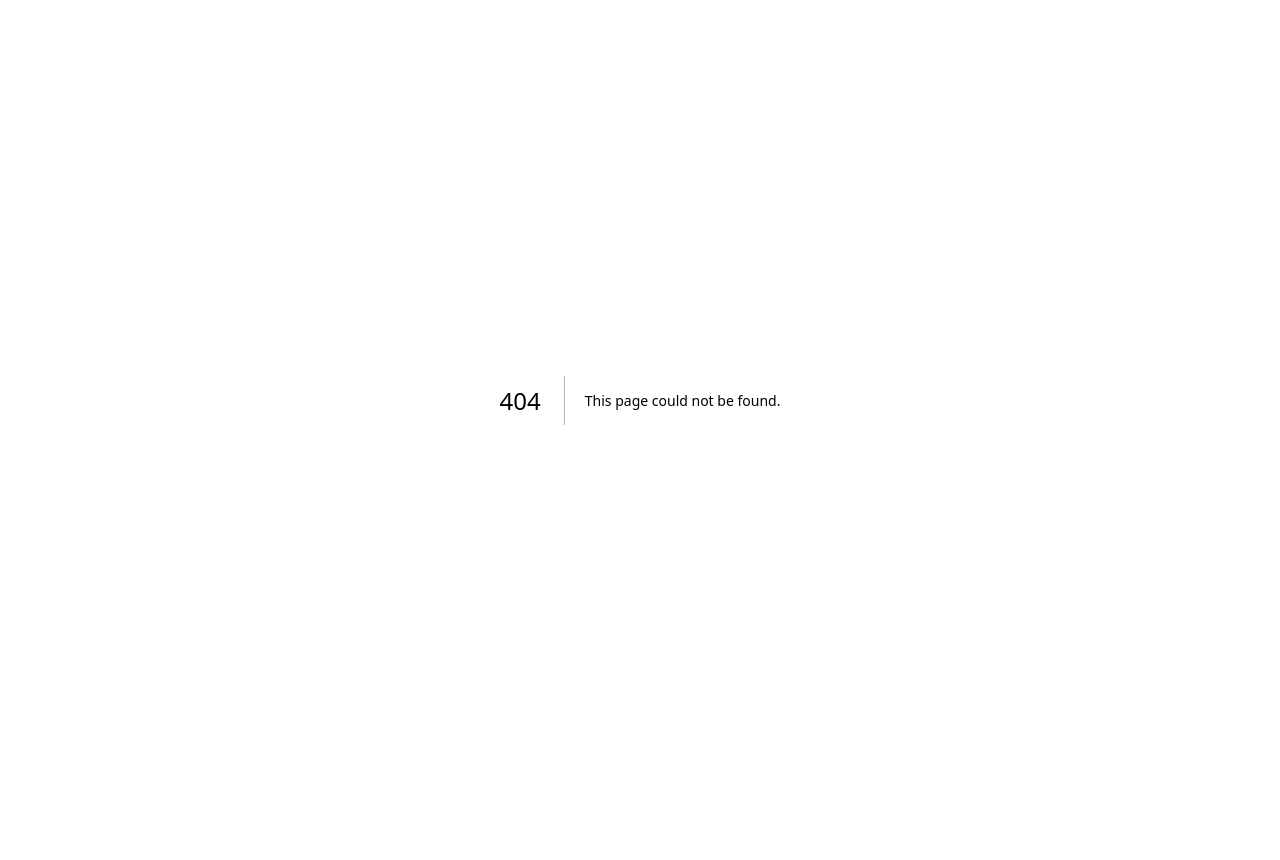
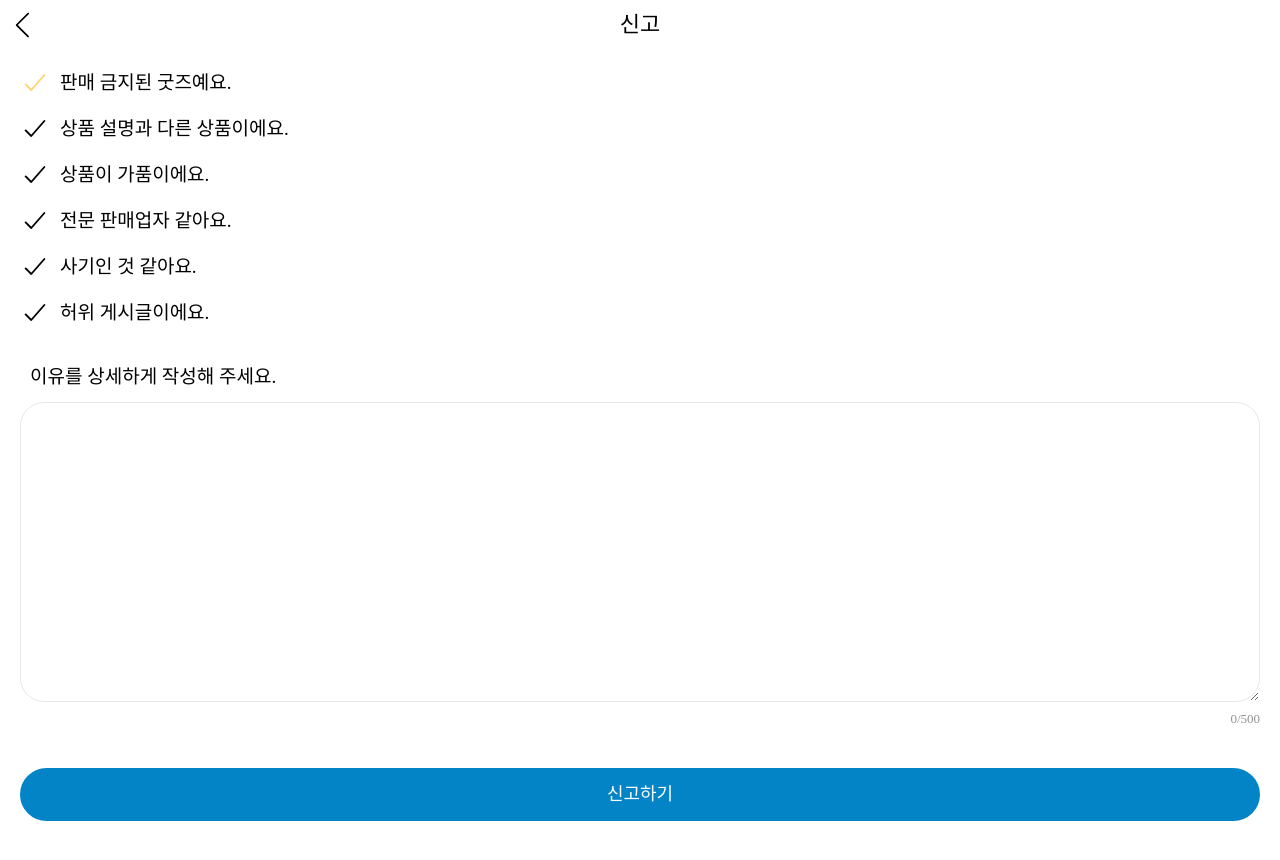
Before and after one commit to Spharos-Nu/Nu-FE, a Next.js app: page /goods-complain in a window 1280 px wide. Before the commit this address had no page. Before the commit the page ends 800 px from the top, so only its background shows below. Built offline with nearby package versions, Linux system fonts and the light colour scheme; a web font is replaced by a local one.

Commit message:
Refactor: 신고 화면 유저, 굿즈로 구분 완료, 굿즈 상세랑 화면 연결

```diff
--- /dev/null
+++ b/src/app/(complain)/goods-complain/page.tsx
@@ -0,0 +1,25 @@
+import ComplainForm from '@/containers/complain/ComplainForm'
+
+export default function GoodsComplain({
+  searchParams,
+}: {
+  searchParams: { [key: string]: string | string[] | undefined }
+}) {
+  const goodsCode = searchParams.goodsCode ? Number(searchParams.goodsCode) : 0
+
+  const goodsComplainPost = async (complainData: FormData) => {
+    'use server'
+
+    // eslint-disable-next-line no-console
+    console.log(goodsCode)
+    // eslint-disable-next-line no-console
+    console.log(complainData)
+    complainData.get('')
+  }
+
+  return (
+    <main>
+      <ComplainForm complainPost={goodsComplainPost} />
+    </main>
+  )
+}
--- /dev/null
+++ b/src/app/(complain)/layout.tsx
@@ -0,0 +1,14 @@
+import ComplainHeader from '@/containers/complain/ComplainHeader'
+
+export default function Layout({
+  children,
+}: Readonly<{
+  children: React.ReactNode
+}>) {
+  return (
+    <>
+      <ComplainHeader />
+      {children}
+    </>
+  )
+}
--- /dev/null
+++ b/src/app/(complain)/user-complain/page.tsx
@@ -0,0 +1,28 @@
+import ComplainForm from '@/containers/complain/ComplainForm'
+
+export default function UserComplain({
+  searchParams,
+}: {
+  searchParams: { [key: string]: string | string[] | undefined }
+}) {
+  const seller = searchParams.seller ? (searchParams.seller as string) : ''
+  const goodsCode = searchParams.goodsCode ? Number(searchParams.goodsCode) : 0
+
+  const userComplainPost = async (complainData: FormData) => {
+    'use server'
+
+    // eslint-disable-next-line no-console
+    console.log(goodsCode)
+    // eslint-disable-next-line no-console
+    console.log(seller)
+    // eslint-disable-next-line no-console
+    console.log(complainData)
+    complainData.get('content')
+  }
+
+  return (
+    <main>
+      <ComplainForm complainPost={userComplainPost} />
+    </main>
+  )
+}
--- a/src/app/(goods)/seller/page.tsx
+++ b/src/app/(goods)/seller/page.tsx
@@ -3,13 +3,19 @@ import SellerMannerDuck from '@/containers/goods/seller/SellerMannerDuck'
 import SellerProfile from '@/containers/goods/seller/SellerProfile'
 import SellerReview from '@/containers/goods/seller/SellerReview'
 
-export default function SellerPage() {
+export default function SellerPage({
+  searchParams,
+}: {
+  searchParams: { [key: string]: string | string[] | undefined }
+}) {
+  const goodsCode = searchParams.goodsCode ? Number(searchParams.goodsCode) : 0
+
   return (
-    <div>
-      <SellerHeader />
+    <>
+      <SellerHeader goodsCode={goodsCode} />
       <SellerProfile />
       <SellerMannerDuck />
       <SellerReview />
-    </div>
+    </>
   )
 }
--- a/src/app/complain/page.tsx
+++ /dev/null
@@ -1,11 +0,0 @@
-import ComplainForm from '@/containers/complain/ComplainForm'
-import ComplainHeader from '@/containers/complain/ComplainHeader'
-
-export default function Complain() {
-  return (
-    <div>
-      <ComplainHeader />
-      <ComplainForm />
-    </div>
-  )
-}
--- a/src/containers/complain/CheckList.tsx
+++ b/src/containers/complain/CheckList.tsx
@@ -3,41 +3,19 @@
 import { useState } from 'react'
 import { IoCheckmark } from 'react-icons/io5'
 
-export default function CheckList() {
-  const complainList = [
-    {
-      id: 0,
-      description: '판매 금지된 굿즈예요.',
-    },
-    {
-      id: 1,
-      description: '비매너 사용자예요.',
-    },
-    {
-      id: 2,
-      description: '거래 중 분쟁이 발생했어요.',
-    },
-    {
-      id: 3,
-      description: '사기인 것 같아요.',
-    },
-    {
-      id: 4,
-      description: '욕설, 비방, 혐오 표현을 해요.',
-    },
-    {
-      id: 5,
-      description: '연애 목적의 대화를 시도해요.',
-    },
-    {
-      id: 6,
-      description: '부적절한 성적 행위를 해요.',
-    },
-  ]
+interface CheckListType {
+  id: number
+  description: string
+}
 
-  const [selected, setSelected] = useState<number>(0)
+export default function CheckList({
+  complainList,
+}: {
+  complainList: CheckListType[]
+}) {
+  const [selected, setSelected] = useState<string>(complainList[0].description)
   const onChangeRadio = (e: React.ChangeEvent<HTMLInputElement>) => {
-    setSelected(Number(e.target.value))
+    setSelected(e.target.value)
   }
 
   return (
@@ -48,15 +26,15 @@ export default function CheckList() {
             <label key={item.id}>
               <input
                 type="radio"
-                name="complainType"
-                value={item.id}
+                name="reason"
+                value={item.description}
                 id={item.description}
-                checked={selected === item.id}
+                checked={selected === item.description}
                 onChange={onChangeRadio}
                 className="hidden"
               />
               <IoCheckmark
-                className={`absolute inline-block w-[30px] h-[31px] ${selected === item.id ? ' text-[#FFD26F]' : ' text-black'}`}
+                className={`absolute inline-block w-[30px] h-[31px] ${selected === item.description ? ' text-[#FFD26F]' : ' text-black'}`}
               />
               <p className="pl-[40px] text-[19px] leading-[31px]">
                 {item.description}
--- a/src/containers/complain/ComplainForm.tsx
+++ b/src/containers/complain/ComplainForm.tsx
@@ -1,14 +1,81 @@
+'use client'
+
+import { usePathname } from 'next/navigation'
 import CheckList from './CheckList'
 import ReasonArea from './ReasonArea'
 
-export default function ComplainForm() {
+export default function ComplainForm({
+  complainPost,
+}: {
+  complainPost: (complainData: FormData) => void
+}) {
+  const pathname = usePathname()
+
+  const userComplainList = [
+    {
+      id: 0,
+      description: '비매너 사용자예요.',
+    },
+    {
+      id: 1,
+      description: '거래 중 분쟁이 발생했어요.',
+    },
+    {
+      id: 2,
+      description: '사기인 것 같아요.',
+    },
+    {
+      id: 3,
+      description: '욕설, 비방, 혐오 표현을 해요.',
+    },
+    {
+      id: 4,
+      description: '연애 목적의 대화를 시도해요.',
+    },
+    {
+      id: 5,
+      description: '부적절한 성적 행위를 해요.',
+    },
+  ]
+
+  const goodsComplainList = [
+    {
+      id: 0,
+      description: '판매 금지된 굿즈예요.',
+    },
+    {
+      id: 1,
+      description: '상품 설명과 다른 상품이에요.',
+    },
+    {
+      id: 2,
+      description: '상품이 가품이에요.',
+    },
+    {
+      id: 3,
+      description: '전문 판매업자 같아요.',
+    },
+    {
+      id: 4,
+      description: '사기인 것 같아요.',
+    },
+    {
+      id: 5,
+      description: '허위 게시글이에요.',
+    },
+  ]
+
   return (
-    <form className="px-[20px]">
-      <CheckList />
+    <form action={complainPost} className="px-[20px]">
+      {pathname === '/user-complain' ? (
+        <CheckList complainList={userComplainList} />
+      ) : (
+        <CheckList complainList={goodsComplainList} />
+      )}
       <ReasonArea />
       <button
         type="submit"
-        className="w-full mt-[20px] px-[15px] py-[13px] mb-[40px] bg-[#2B74B9] rounded-full text-white text-[18px]"
+        className="w-full mt-[20px] px-[15px] py-[13px] mb-[40px] bg-sky-600 rounded-full text-white text-[18px]"
       >
         신고하기
       </button>
--- a/src/containers/complain/ReasonArea.tsx
+++ b/src/containers/complain/ReasonArea.tsx
@@ -9,15 +9,16 @@ export default function ReasonArea() {
     <div className="mt-[35px]">
       <p className="text-[19px] pl-[10px]">이유를 상세하게 작성해 주세요.</p>
       <textarea
-        name="description"
+        id="content"
+        name="content"
         className="w-full h-[300px] mt-[10px] px-[15px] py-[13px] rounded-3xl focus:outline-none border
           placeholder:text-[#bcbcbc] placeholder:text-[15px] placeholder:whitespace-pre-line"
         maxLength={500}
         onChange={(e) => setInputCount(e.target.value.length)}
       />
       <div className="flex justify-end mb-[20px] text-[13px] text-[#8f8f8f]">
-        <p className="">{inputCount}</p>
-        <p className="">/500</p>
+        <p>{inputCount}</p>
+        <p>/500</p>
       </div>
     </div>
   )
--- a/src/containers/goods/detail/EtcArea.tsx
+++ b/src/containers/goods/detail/EtcArea.tsx
@@ -35,7 +35,10 @@ export default function EtcArea({ goodsCode }: { goodsCode: number }) {
         </div>
         <SlArrowRight className="absolute top-1/2 right-0 -translate-y-1/2" />
       </Link>
-      <div className="mt-[20px] flex justify-between relative">
+      <Link
+        href={`/goods-complain?goodsCode=${goodsCode}`}
+        className="mt-[20px] flex justify-between relative"
+      >
         <div className="flex">
           <PiSirenLight className="w-[25px] h-[25px]" />
           <p className="content-center pl-[10px] text-[15px] tracking-[-0.05rem]">
@@ -43,7 +46,7 @@ export default function EtcArea({ goodsCode }: { goodsCode: number }) {
           </p>
         </div>
         <SlArrowRight className="absolute top-1/2 right-0 -translate-y-1/2 w-[15px] h-[15px]" />
-      </div>
+      </Link>
     </div>
   )
 }
--- a/src/containers/goods/seller/SellerHeader.tsx
+++ b/src/containers/goods/seller/SellerHeader.tsx
@@ -1,10 +1,35 @@
+'use client'
+
+import Link from 'next/link'
+import { useState } from 'react'
+import { RxDotsVertical } from 'react-icons/rx'
 import BackBtn from '@/components/Btn/BackBtn'
 
-export default function SellerHeader() {
+export default function SellerHeader({ goodsCode }: { goodsCode: number }) {
+  const [toggle, setToggle] = useState<boolean>(false)
+
   return (
-    <header className="relative h-[50px]">
+    <div className="relative flex h-[50px]">
       <BackBtn />
-      <h1 className="leading-[50px] text-[20px] text-center ">판매자 프로필</h1>
-    </header>
+      <h1 className="leading-[50px] text-[20px] text-center m-auto">
+        판매자 프로필
+      </h1>
+      <button
+        type="button"
+        className="absolute top-1/2 right-2 -translate-y-1/2 w-[25px] h-[25px] text-[25px]"
+        onClick={() => setToggle(!toggle)}
+      >
+        <span className="hidden">더보기</span>
+        <RxDotsVertical className="w-[25px] h-[25px]" />
+      </button>
+      {toggle && (
+        <Link
+          href={`/user-complain?seller=0&goodsCode=${goodsCode}`}
+          className="absolute top-[50px] right-2 bg-white w-[120px] rounded-lg text-[17px] py-[5px] px-[8px] z-10 shadow-[0px_3px_10px_5px_rgba(0,0,0,0.05)]"
+        >
+          신고하기
+        </Link>
+      )}
+    </div>
   )
 }
```
